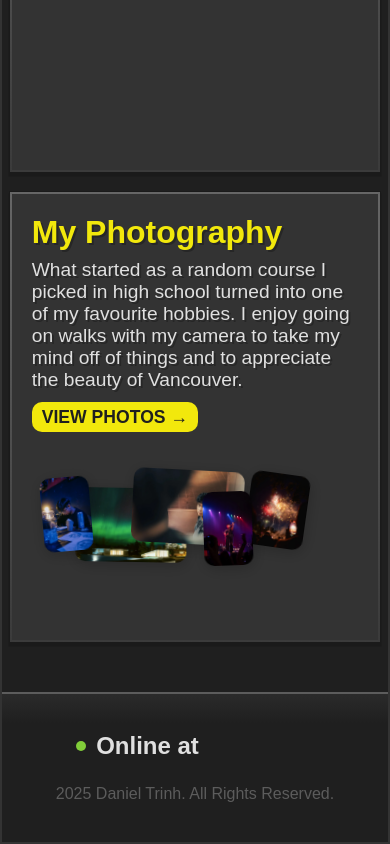
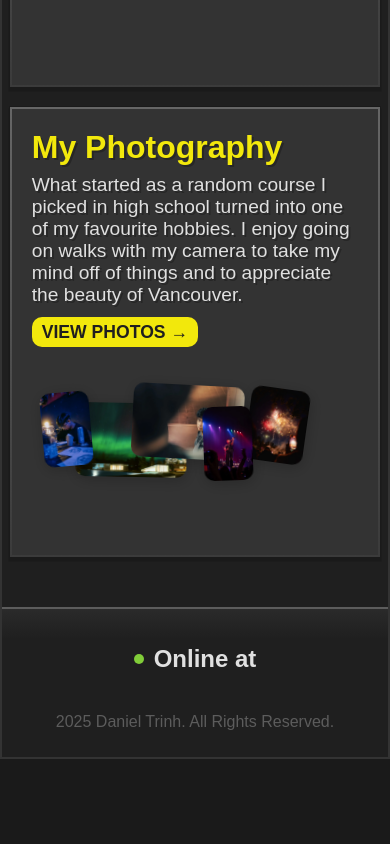
Before and after one commit to daniobanio/portfolio, a React (Vite) app: page /about in a window 390 px wide. Shown: the part 3535-4379 px from the top of the page. After the commit the page ends 4294 px from the top, so only its background shows below. Built offline with nearby package versions, Linux system fonts and the light colour scheme; no server answers; some icons are missing; a web font is replaced by a local one.

Commit message:
update home page responsiveness

```diff
--- a/src/components/Footer.jsx
+++ b/src/components/Footer.jsx
@@ -6,8 +6,10 @@ const Footer = () => {
     <div className="footer">
       <div className="footer-container">
         <div className="footer-online">
-          <div className="online-circle"></div>
-          <p>Online at</p>
+          <div className="online-label-wrapper">
+            <div className="online-circle"></div>
+            <p>Online at</p>
+          </div>
           <div className="footer-icons">
             <div className="footer-icons-flex">
               <AnimatedSocialIcon
--- a/src/styles.scss
+++ b/src/styles.scss
@@ -83,9 +83,16 @@
      max-width: 1025px;
      height: 100%;
      border: 2px solid var(--mid-gray);
-     border-width: 0 2px 2px 2px;
-   }
-   .top-bar {
+    border-width: 0 2px 2px 2px;
+  }
+
+  @media (max-width: 595px) {
+    .main-container {
+      margin-top: 0;
+    }
+  }
+
+  .top-bar {
      width: 100%;
      height: 50px;
      padding: 0 20px;
@@ -350,6 +357,7 @@
       grid-row: 1;
     }
 
+
     .hero-left-column {
       grid-column: 1;
       grid-row: 2;
@@ -591,6 +599,21 @@
     }
   }
 
+  @media (max-width: 500px) {
+    .featured-work .featured-btns {
+      flex-direction: column;
+      align-items: flex-start;
+      gap: 20px;
+    }
+    .featured-work .btn-small {
+      margin-left: 0;
+    }
+    .featured-links {
+      width: 100%;
+      justify-content: space-between;
+    }
+  }
+
   .msg-section {
     font-family: "klavika-web", sans-serif;
     font-size: 1.25rem;
@@ -638,6 +661,11 @@
     font-size: 1.5rem;
     line-height: 1.5;
     margin-bottom: 25px;
+  }
+  @media (max-width: 600px) {
+    .msg {
+      font-size: 1.25rem;
+    }
   }
   .msg-h1, .msg-h2, .msg-h3 {
     font-weight: 600;
@@ -700,6 +728,12 @@
     gap: 10px;
     align-items: center;
   }
+  .online-label-wrapper {
+    display: flex;
+    align-items: center;
+    gap: 10px;
+    margin: 10px;
+  }
   .footer-online p{
     font-weight: 600;
     font-size: 1.5rem;
@@ -711,6 +745,13 @@
     }
     .footer {
       height: 150px;
+    }
+    .footer-online {
+      flex-direction: column;
+      gap: 5px;
+    }
+    .footer-icons {
+      margin-left: 0;
     }
   }
 
```
